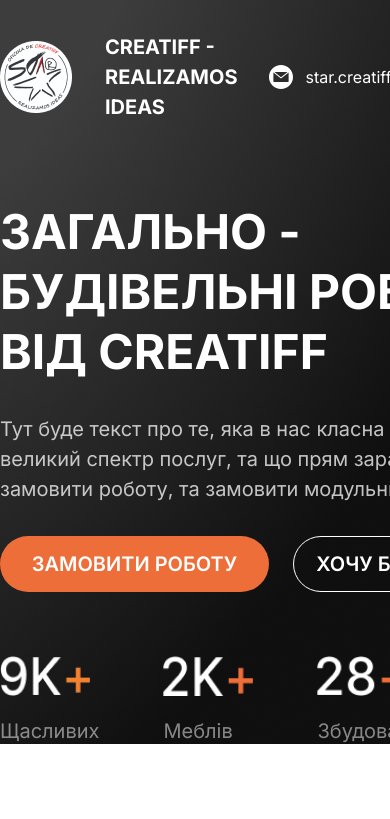
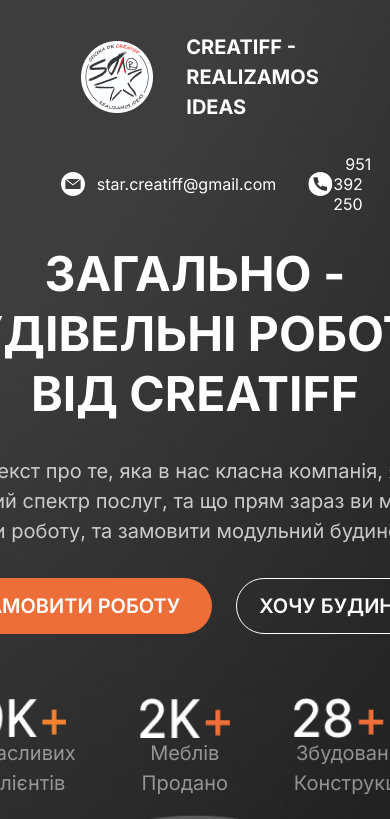
Before and after one commit to ShadePrima/creatiff-app, a React (Create React App) app: page / in a window 390 px wide. Shown: the top 819 px of the page. Built offline with nearby package versions, Linux system fonts and the light colour scheme.

Commit message:
media 1240 for header

```diff
--- a/src/components/Header/Header.module.scss
+++ b/src/components/Header/Header.module.scss
@@ -1,7 +1,7 @@
 @import '../../styles/variables';
 
 .root {
-  height: 744px;
+  min-height: 744px;
   max-width: 100%;
   //   background-color: $background;
   background-image: url('../../assets/background/Background.png');
@@ -18,6 +18,21 @@
   justify-content: space-between;
   align-items: center;
   padding: 32px 0;
+
+  @media (max-width: 1240px) {
+    & {
+      padding: 0 200px;
+    }
+  }
+
+  @media (max-width: 1229px) {
+    & {
+      padding-top: $margin32;
+      flex-wrap: wrap;
+      justify-content: center;
+      gap: 32px;
+    }
+  }
 }
 
 .contacts {
@@ -42,12 +57,30 @@
 .content {
   display: flex;
   margin-top: 48px;
+
+  @media (max-width: 1240px) {
+    & {
+      flex-direction: column;
+      align-items: center;
+      text-align: center;
+    }
+  }
 }
 
 .contentText {
   width: 608px;
   height: 518px;
   margin-right: 114px;
+
+  @media (max-width: 1240px) {
+    & {
+      display: flex;
+      flex-direction: column;
+      align-items: center;
+      justify-content: center;
+      margin-right: 0;
+    }
+  }
 }
 
 .contentTitle {
@@ -135,4 +168,10 @@
     width: 520px;
     height: 670px;
   }
+
+  @media (max-width: 1240px) {
+    & {
+      margin-top: $margin32;
+    }
+  }
 }
--- a/src/components/Numbers/Number.module.scss
+++ b/src/components/Numbers/Number.module.scss
@@ -6,6 +6,13 @@
   height: 120px;
   display: flex;
   gap: 64px;
+
+  @media (max-width: 1240px) {
+    & {
+      display: flex;
+      justify-content: center;
+    }
+  }
 
   .wrapper {
     display: flex;
```
